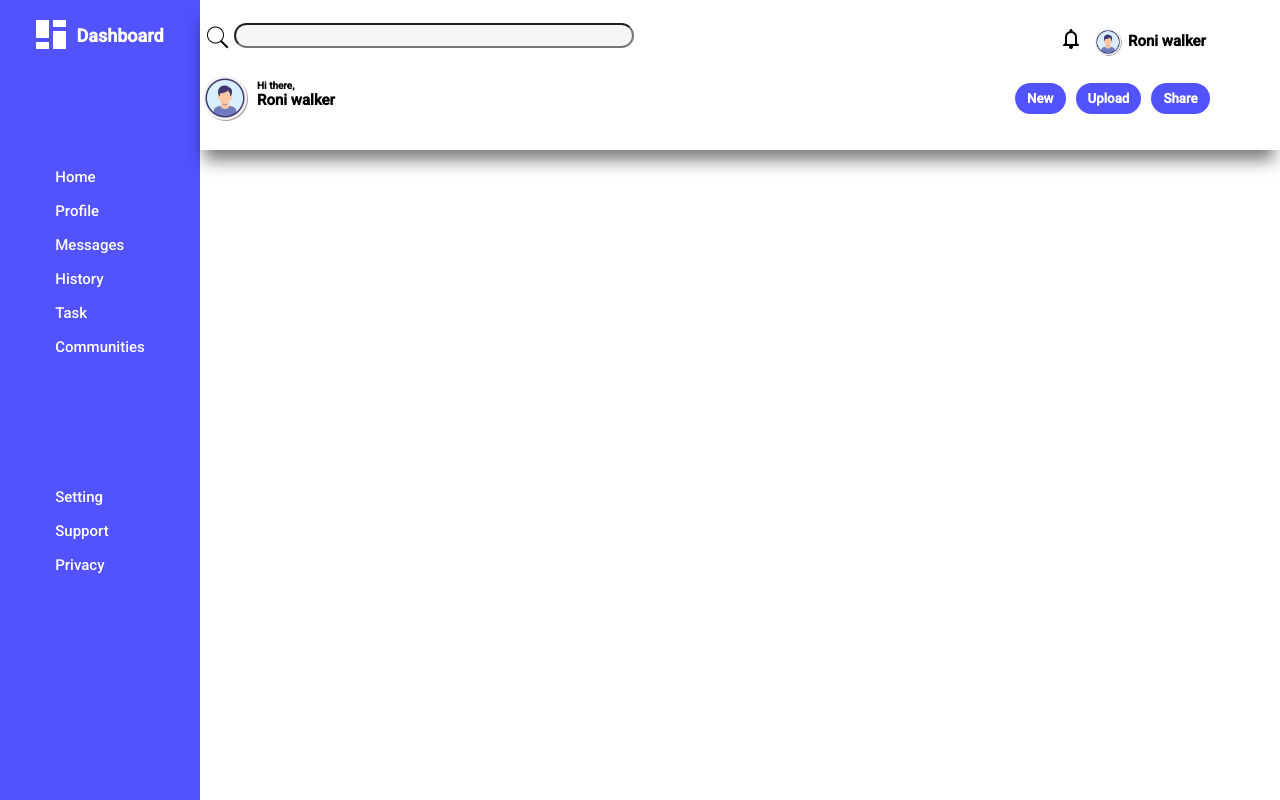
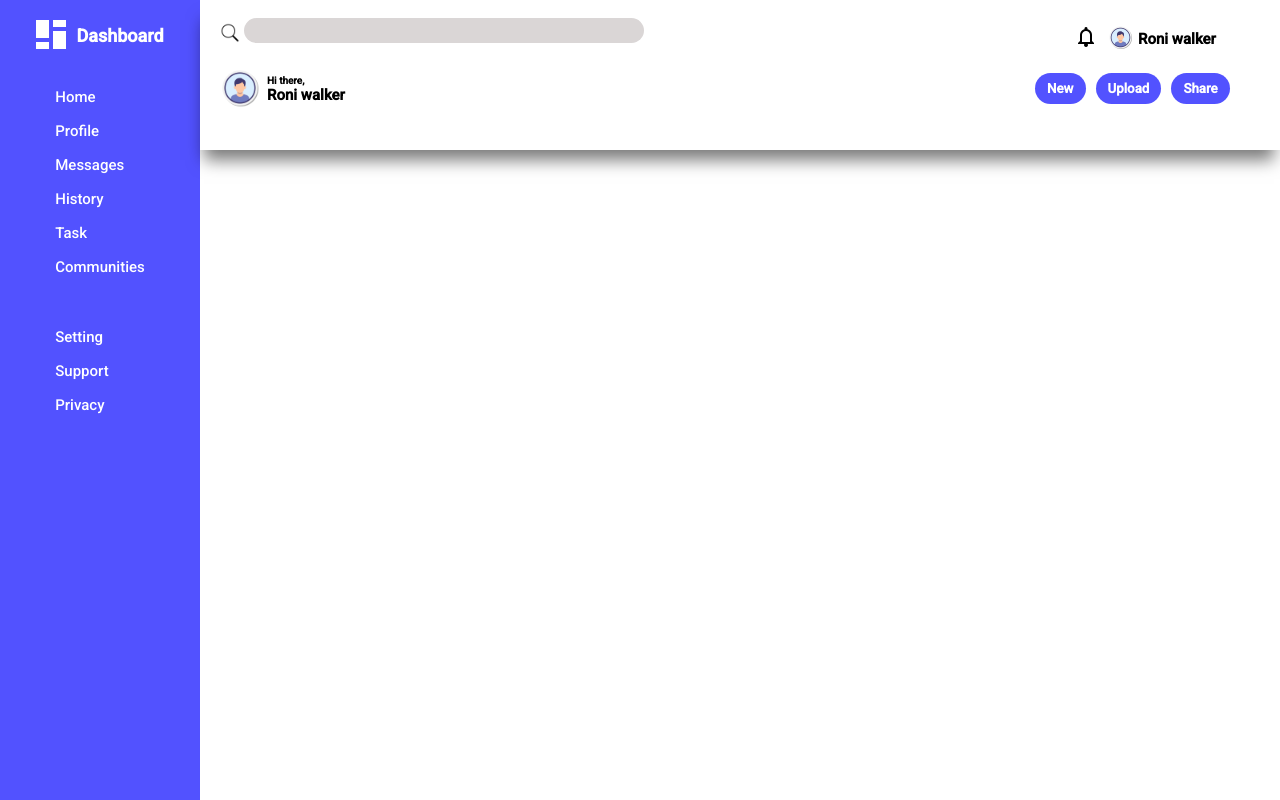
Before and after one commit to sumitshinde-84/Admin-dashboard, a plain HTML site: page index.html in a window 1280 px wide. Drawn offline with Linux system fonts and the light colour scheme.

```diff
--- a/style.css
+++ b/style.css
@@ -32,7 +32,7 @@
     grid-row: 1 / 3;
     display: grid;
 
-    grid-template-rows:  1fr 4fr;
+    grid-template-rows:  10% 60%;
 
     background-color: rgb(82, 82, 255);
     justify-content: center;
@@ -142,7 +142,9 @@
     border-radius: 20px;
     width: 400px;
     height: 25px;
-    background-color: whitesmoke;
+    background-color: rgb(218, 214, 214);
+    border: none;
+    outline: none;
 
 }
 
@@ -153,7 +155,7 @@
     position: relative;
     top: 15px;
     left: 5px;
-
+    left: 20px;
 
 
 
@@ -163,10 +165,10 @@
 
 .search-icons img{
 
-    width: 25px;
+    width: 20px;
     align-items: center;
     position: relative;
-    top: 10px;
+    top: 8px;
 
 
 }
@@ -191,6 +193,7 @@
     align-items: center;
     position: relative;
     top: 10px;
+    left: 20px;
 
 
 }
@@ -208,8 +211,8 @@
 }
 
 .profile img{
-width: 30px;
-height: 30px;
+width: 25px;
+height: 25px;
 position: relative;
 bottom: -10px;
 }
@@ -222,8 +225,8 @@
 }
 
 .greet img{
-    width: 50px;
-    height: 50px;
+    width: 40px;
+    height: 40px;
 }
 
 .greet-text{
```
